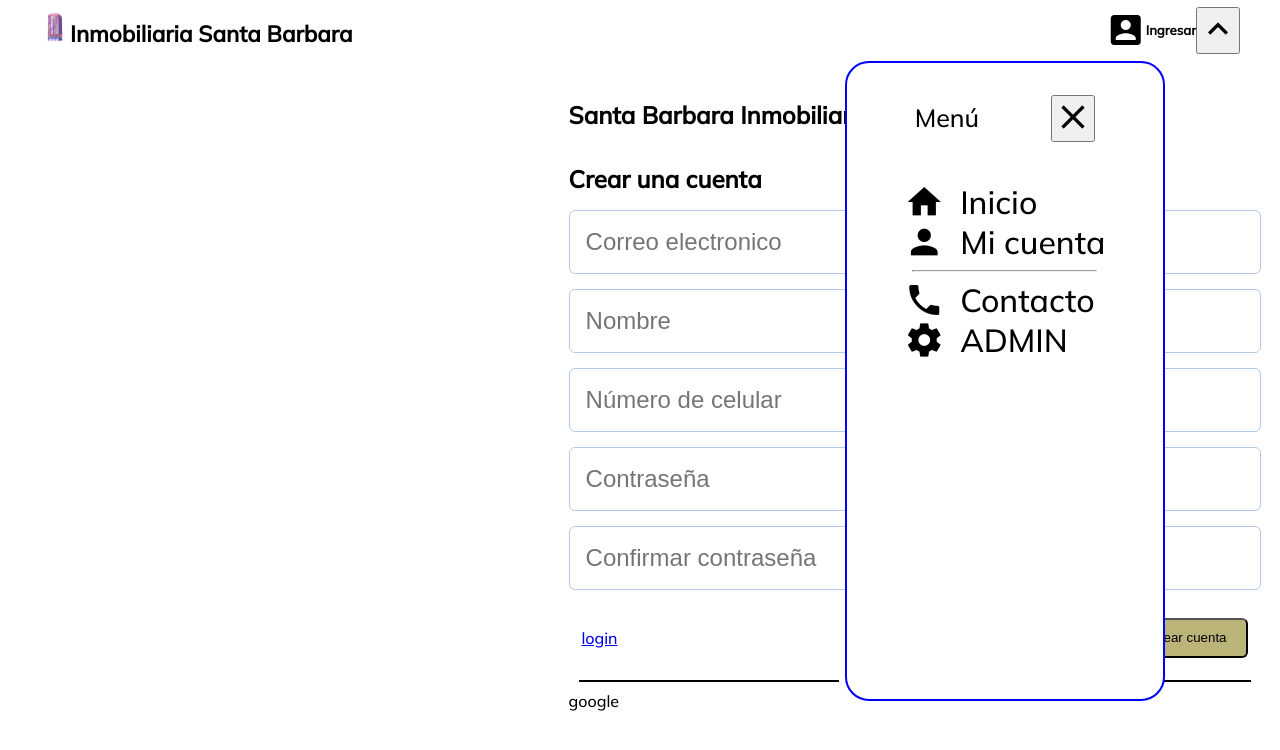
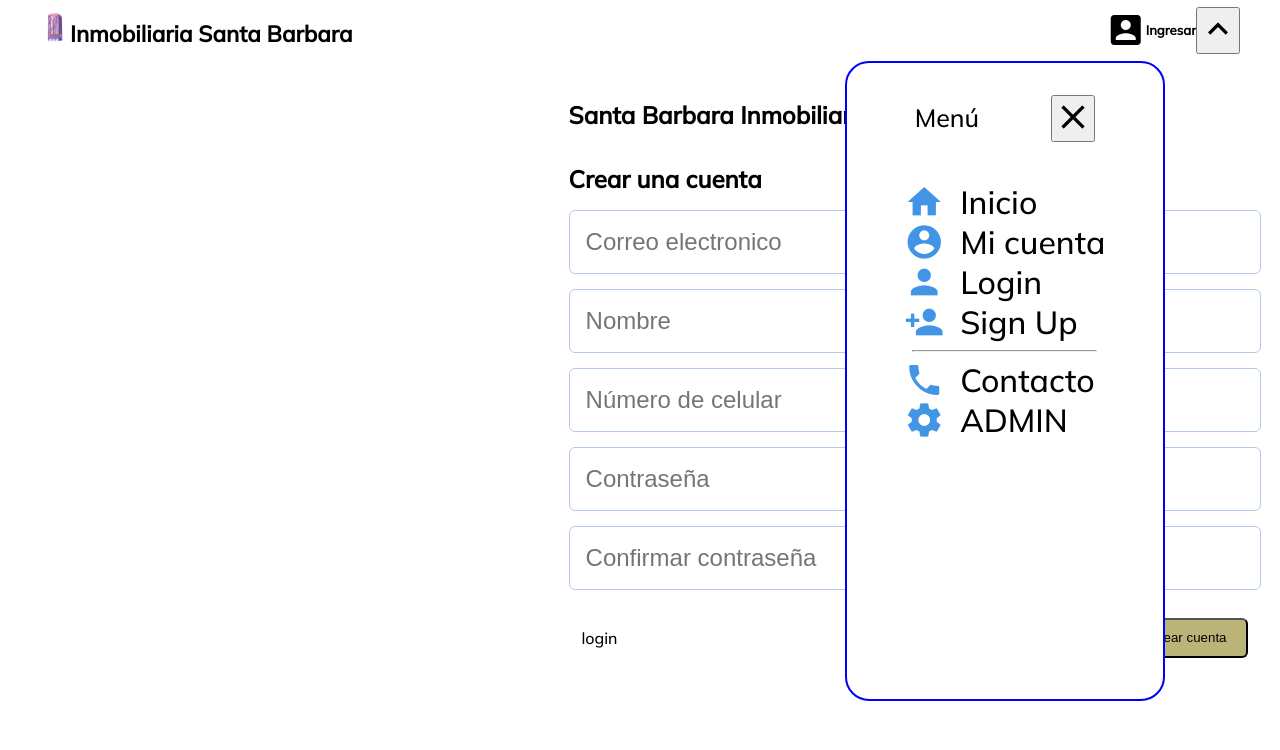
Before and after one commit to andrewsolutions81/fr-client, a React (Create React App) app: page /signup in a window 1280 px wide. Both pictures are taken after a click on the button "expand_more". Shown: the top 750 px of the page. Built offline with nearby package versions, Linux system fonts and the light colour scheme; no server answers.

Commit message:
feat: add missing links in header.tsx , add login and signup navigation links on SignupForm.tsx and LoginForm.tsx.

```diff
--- a/src/components/LoginForm/LoginForm.tsx
+++ b/src/components/LoginForm/LoginForm.tsx
@@ -1,11 +1,14 @@
 import React, { ChangeEvent, FormEvent, useState } from "react";
 import "./LoginForm.style.scss";
 import { apiLogin } from "../../api/apiAuth";
+import { useNavigate } from "react-router-dom";
+
 // import { isLogged } from "../../services/loggedUserService";
 
 const LoginForm: React.FC = () => {
   const [loginInput, setloginInput] = useState({ email: "", password: "" });
   const [errorMessage, setErrorMessage] = useState("");
+  const navigate = useNavigate();
 
   const handleInputChange = (e: ChangeEvent<HTMLInputElement>) => {
     const { name, value } = e.target;
@@ -22,9 +25,13 @@ const LoginForm: React.FC = () => {
     }
   };
 
-  const handleSubmit =  (e: FormEvent) => {
+  const navigateSignup = () => {
+    navigate("/signup");
+  };
+
+  const handleSubmit = (e: FormEvent) => {
     e.preventDefault();
-    apiLogin(loginInput)
+    apiLogin(loginInput);
   };
 
   return (
@@ -50,7 +57,7 @@ const LoginForm: React.FC = () => {
           <span className="loginform_error">{errorMessage}</span>
         </div>
         <div className="loginform__actions">
-          <a className="loginform__login" href="google.com">
+          <a className="loginform__signup" onClick={navigateSignup}>
             Sign up
           </a>
           <button className="loginform__btn" type="submit">
--- a/src/components/NavBar/NavBar.scss
+++ b/src/components/NavBar/NavBar.scss
@@ -27,6 +27,7 @@
 
 .navbar__item {
   display: flex;
+  cursor: pointer;
 }
 
 .icon {
--- a/src/components/NavBar/Navbar.tsx
+++ b/src/components/NavBar/Navbar.tsx
@@ -31,6 +31,15 @@ const Navbar: React.FC<NavbarProps> = ({toggleIsNavBarOpen, setIsNavBarOpen}) =>
     setIsNavBarOpen(false)
   };
 
+  const navigateLogin = () => {
+    navigate("/login")
+    setIsNavBarOpen(false)
+  }
+  const navigateSignup = () => {
+    navigate("/signup")
+    setIsNavBarOpen(false)
+  }
+
   return (
     <nav className="navbar">
       <div className="navbar__menu__container">
@@ -45,8 +54,16 @@ const Navbar: React.FC<NavbarProps> = ({toggleIsNavBarOpen, setIsNavBarOpen}) =>
           <p className="inicio navbar__item--text">Inicio</p>
         </li>
         <li className="navbar__item navbar__item--usuario" onClick={navigateUser}>
+          <span className="material-icons icon account_circle-icon">account_circle</span>
+          <p className="usuario navbar__item--text">Mi cuenta</p>
+        </li>
+        <li className="navbar__item navbar__item--login" onClick={navigateLogin}>
           <span className="material-icons icon person-icon">person</span>
-          <p className="usuario navbar__item--text">Mi cuenta</p>
+          <p className="usuario navbar__item--text">Login</p>
+        </li>
+        <li className="navbar__item navbar__item--signup" onClick={navigateSignup}>
+          <span className="material-icons icon person_add-icon">person_add</span>
+          <p className="usuario navbar__item--text">Sign Up</p>
         </li>
         <hr className="navbar__line" />
         <li className="navbar__item navbar__item--contacto" onClick={navigateContact}>
--- a/src/components/SignupForm/SignupForm.tsx
+++ b/src/components/SignupForm/SignupForm.tsx
@@ -2,6 +2,7 @@ import React,{ ChangeEvent, FormEvent, useState }from "react";
 import "./SignupForm.style.scss"
 import { signupInput } from "../../types"
 import { apiSignup } from "../../api/apiAuth";
+import { useNavigate } from 'react-router-dom';
 
 const SignupForm = () => {
   const signupInitialState :signupInput =
@@ -12,9 +13,11 @@ const SignupForm = () => {
     passwordCheck: "",
     phone_number: "",
   }
-
   const [ signupInput, setSignupInput ] = useState(signupInitialState);
   const [ errorMessage, setErrorMessage ] = useState("")
+  const navigate = useNavigate();
+
+  const navigateLogin = ()=> { navigate("/login")}
 
   const isValidEmail = (email: string) => {
     const emailPattern = /^[a-zA-Z0-9._%+-]+@[a-zA-Z0-9.-]+\.[a-zA-Z]{2,}$/;
@@ -84,20 +87,20 @@ const SignupForm = () => {
           <span className="signupform_error">{errorMessage}</span>
         </div>
         <div className="signupform__actions">
-          <a className="signupform__login" href="google.com">
+          <p className="signupform__login" onClick={navigateLogin}>
             login
-          </a>
+          </p>
           <button className="signupform__btn" type="submit">Crear cuenta</button>
         </div>
       </form>
-      <div className="signupform__external">
+      {/* <div className="signupform__external">
           <hr className="line" />
           <h4 className="crearcuentacon"> Crear cuenta con: </h4>
           <hr className="line" />
       </div>
       <div className="google__container">
         <span className="google">google</span>
-      </div>
+      </div> */}
     </div>
   );
 };
--- a/src/pages/SingleHome/SingleHome.style.css
+++ b/src/pages/SingleHome/SingleHome.style.css
@@ -2,6 +2,9 @@
 .singlehome {
   max-width: 100vw;
   padding: 2rem;
+}
+.icon {
+  color: #4195e4;
 }
 
 .red{
@@ -52,6 +55,7 @@
   align-items: center;
 }
 
+
 .singlehome__grid--item.name {
   display: flex;
   align-items: center;
--- /dev/null
+++ b/src/store/features/authSlice.ts
@@ -0,0 +1,52 @@
+// authSlice.ts
+import { createSlice, createAsyncThunk } from "@reduxjs/toolkit";
+import apiUsers from "../../api/apiUsers";
+import { usersInitialStateInterface } from "../../types";
+
+interface authInitialState {
+  isDataAvailable: boolean,
+  isLogged: boolean,
+  isAdmin: boolean,
+  currentUser: null,
+  loading: boolean,
+  error : null | string | undefined,
+}
+
+const initialState: authInitialState = {
+  isDataAvailable: false,
+  isLogged: false,
+  isAdmin: false,
+  currentUser: null,
+  loading: false,
+  error: null,
+};
+
+export const fetchUsers = createAsyncThunk("users/fetchUsers", async () => {
+  const response = await apiUsers();
+  return response.data;
+});
+
+const authSlice = createSlice({
+  name: "auth",
+  initialState,
+  reducers: {},
+  extraReducers: (builder) => {
+    builder
+      .addCase(fetchUsers.pending, (state) => {
+        state.loading = true;
+        state.error = null;
+      })
+      .addCase(fetchUsers.fulfilled, (state, action) => {
+        state.loading = false;
+        state.isDataAvailable = true;
+        state.currentUser = action.payload;
+      })
+      .addCase(fetchUsers.rejected, (state, action) => {
+        state.loading = false;
+        state.isDataAvailable = false;
+        state.error = action.error.message;
+      });
+  },
+});
+
+export default authSlice.reducer;
--- a/src/store/store.ts
+++ b/src/store/store.ts
@@ -1,11 +1,12 @@
 //store.ts
 import { configureStore } from '@reduxjs/toolkit';
+import authReducer from './features/authSlice';
 import userReducer from "./features/userSlice"
 
 export default configureStore({
   reducer: {
     // homes: homesReducer,
-    // auth: authReducer,
+    auth: authReducer,
     user: userReducer
   },
 });
```
